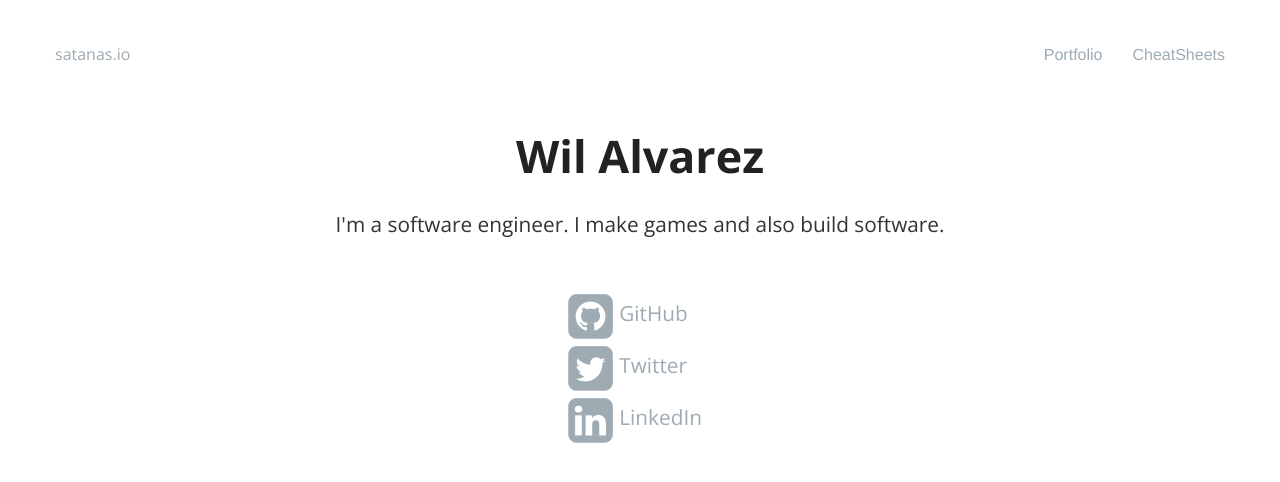
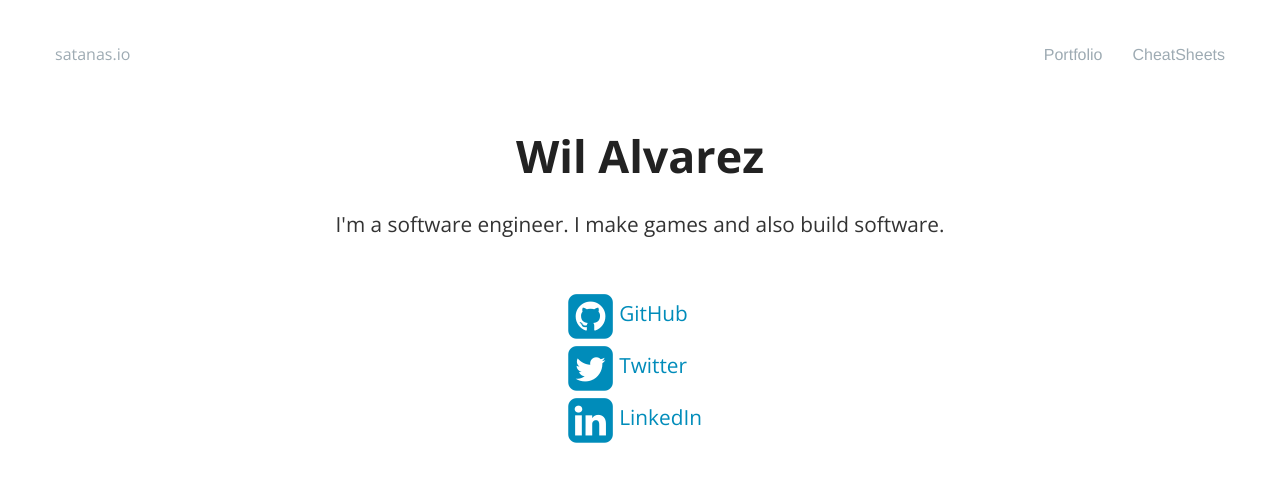
Before and after one commit to satanas/site, a Jekyll site: the page built from index.html, in a window 1280 px wide. Shown: the top 482 px of the page. Built offline with Jekyll 4.4.1, drawn with Linux system fonts in a browser that asks for light colours; nearby versions of some CDN libraries; Markdown is read by kramdown in place of the engine named in the settings.

Commit message:
Changed link colors

```diff
--- a/assets/css/app.css
+++ b/assets/css/app.css
@@ -33,14 +33,6 @@ h3 {
 
 p {
   font-weight: 300;
-}
-
-a {
-  color: #9EABB3;
-}
-
-a:hover {
-  color: #333;
 }
 
 code, .hljs {
@@ -203,7 +195,6 @@ p.spec {
 
 .contacts .link {
   font-size: 3rem;
-  color: #333;
 }
 
 .last-update {
@@ -257,3 +248,7 @@ p.spec {
   color: #666;
   font-size: 0.8rem;
 }
+
+.presskit .label.download {
+  padding: 1em 2em;
+}
```
